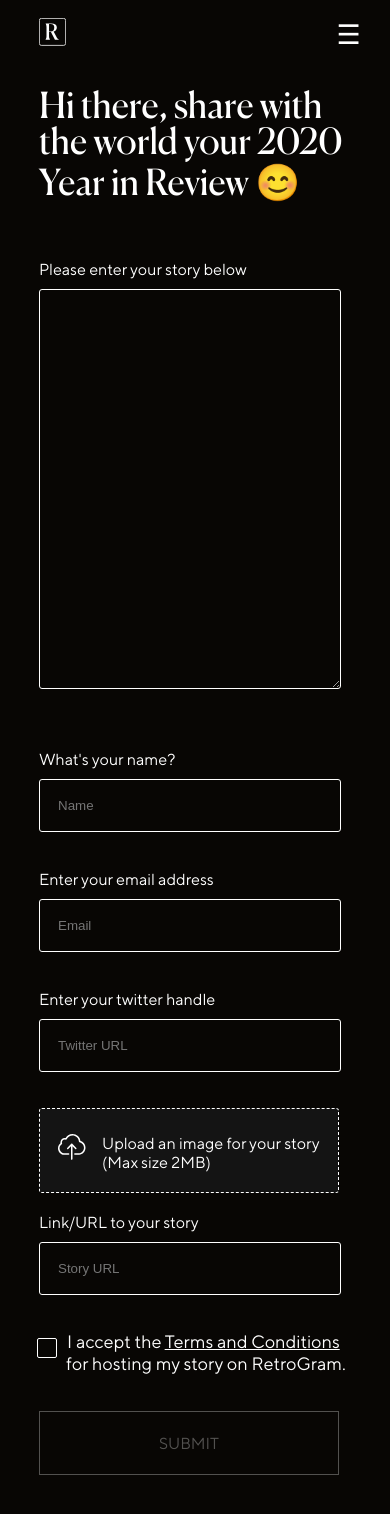
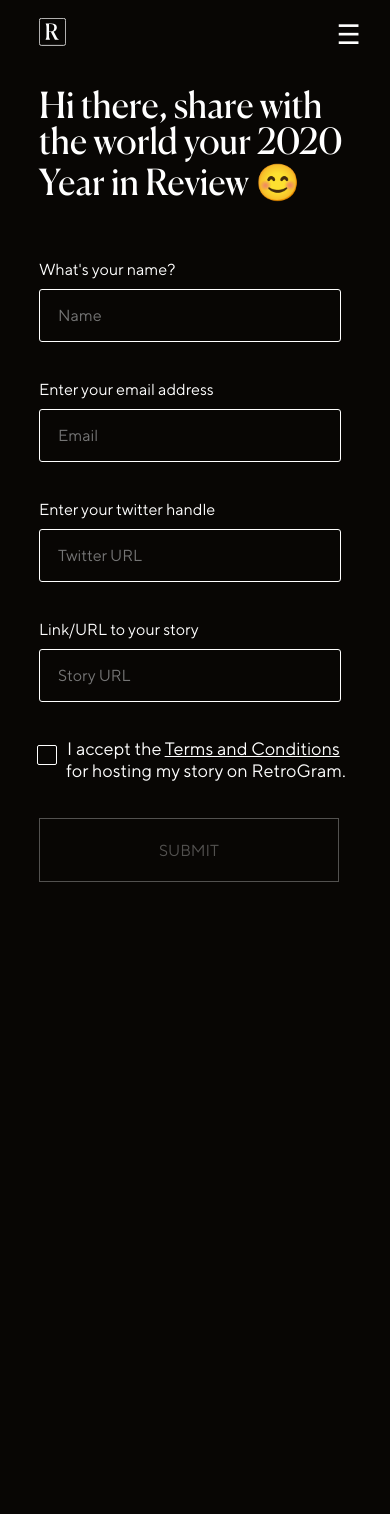
Before and after one commit to retrogram/retro-v2.0, a Next.js app: page /add-story in a window 390 px wide. Shown: the top 1514 px of the page. After the commit the page ends 936 px from the top, so only its background shows below. Built offline with nearby package versions, Linux system fonts and the light colour scheme.

Commit message:
fully completed the add stories page for mobile (real)

```diff
--- a/pages/add-story.js
+++ b/pages/add-story.js
@@ -75,17 +75,6 @@ const Add = () => {
                     method='post'
                     onSubmit={handleSubmit}
                 >
-                     <div className={Styles.field}>
-                        <label className={Styles.label}>Please enter your story below</label>
-                            <textarea
-                                className={`${Styles.input} ${Styles.storyInput}`}
-                                type='text'
-                                name='story'
-                                onChange={handleChange}
-                                required
-                            />
-                    </div>
-
                     <div className={Styles.field}>
                         <label className={Styles.label} >What's your name?</label>
                         <div className={Styles.control}>
@@ -124,19 +113,6 @@ const Add = () => {
                                 required
                             />
                         </div>
-                    </div>
-
-                     <div className={`${Styles.field} ${Styles.imageField}`}>
-                            {/* <input
-                                className={Styles.fileUpload}
-                                type='file'
-                                name='image'
-                                // onChange={handleChange}
-                            /> */}
-                             <p className={Styles.uploadText}>Upload an image for your story
-                            (Max size 2MB)
-                            </p>
-                            <input type="file" className={Styles.upload}/>
                     </div>
 
                     <div className={Styles.field}>
--- a/pages/add-story.module.css
+++ b/pages/add-story.module.css
@@ -25,12 +25,6 @@
     margin-bottom: 1rem;
 }
 
-/* .field:nth-child(2),
-.field:nth-child(3),
-.field:nth-child(6){
-    display: none;
-} */
-
 .label{
     font-weight: 400;
     font-size: 16px;
@@ -47,87 +41,13 @@
     height: 53px;
     padding: 1rem;
     margin-bottom: 1rem;
+    font-family: TTNormsPro;
+    font-size: 16px;
 }
 
 .storyInput{
     height: 400px;
     margin-bottom: 2rem;
-}
-
-/* Old File Upload Styles */
-.fileUpload::-webkit-file-upload-button{
-    visibility: hidden;
-}
-
-.fileUpload::before{
-    content: url(/images/uploadIcon.svg);
-    outline: none;
-    display: inline-block;
-    white-space: nowrap;
-}
-
-.fileUpload:active{
-    outline: none;
-}
-
-.fileUpload{
-    background: #141414;
-    color: transparent;
-    border: 1px dashed #FFFFFF;
-    border-radius: 3px;
-    width: 300px;
-    height: 85px;
-    padding: 1.5rem 1.5rem;
-    font-family: TT Norms Pro;
-    font-weight: 400;
-    font-size: 16px;
-    -webkit-tap-highlight-color: transparent;
-}
-
-.fileUpload::after{
-    content: "Upload an image for your story (Max size 2MB)";
-    color: #FFFFFF;
-    margin-left: -10rem;
-    width: 10px;
-}
-
-/* New File Upload Styles */
-.imageField{
-    font-weight: 400;
-    font-size: 16px;
-    position: relative;
-    width: 300px;
-    height: 85px;
-    padding: 1rem 1rem;
-    padding-top: 1.4rem;
-    color:#FFFFFF;
-    font-size: 16px;
-    border-radius: 3px;
-    font-weight: 400;
-    border: 1px dashed #FFFFFF;
-    overflow: hidden;
-    background: #141414;
-}
-
-.uploadText{
-    display: flex;
-}
-
-.uploadText::before{
-    content: url(/images/uploadIcon.svg);
-    margin-right: 16px;
-}
-
-.upload{
-    position: absolute;
-    top: 0;
-    left: 0;
-    right: 0;
-    bottom: 0;
-    width: 100%;
-   -webkit-tap-highlight-color: transparent;
-    opacity: 0;
-    z-index: 1;
 }
 
 .check{
@@ -181,7 +101,6 @@
     display: none;
 }
 
-
 .checkbox:checked ~ .mark::after{
     display: block;
 }
```
